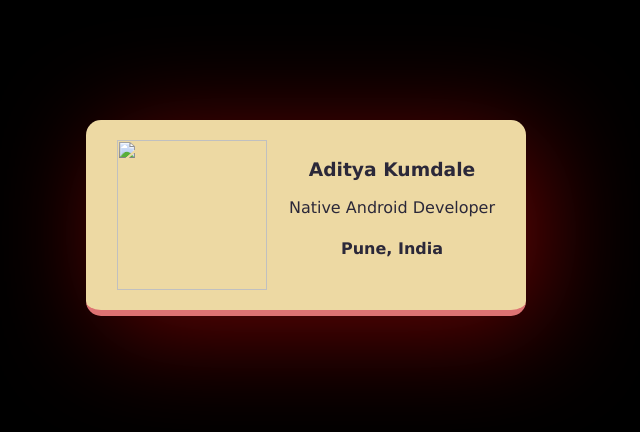
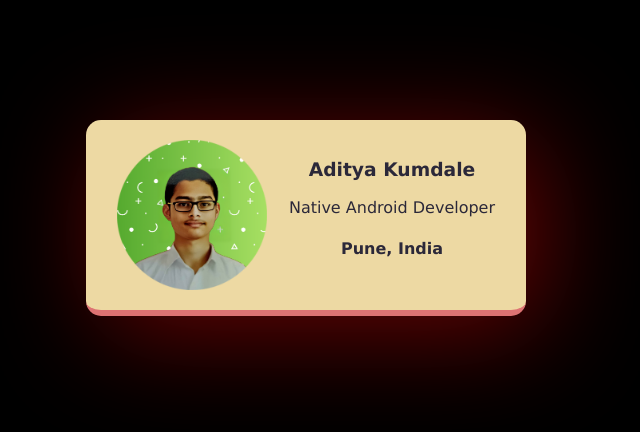
Before and after one commit to AdityaKumdale/buisness-card, a plain HTML site: page index.html in a window 1280 px wide. Shown: the whole page, without its empty margins (334-974 px from the left). Drawn offline with Linux system fonts and the light colour scheme.

Commit message:
Update index.html

```diff
--- a/index.html
+++ b/index.html
@@ -4,7 +4,7 @@
     </head>
     <body>
         <div class="card my-shadow">
-            <img class="avatar" src="images/profilepic.png">
+            <img class="avatar" src="profilepic.png">
             <div >
                 <h3>Aditya Kumdale</h3>
                 <p>Native Android Developer</p>
```
